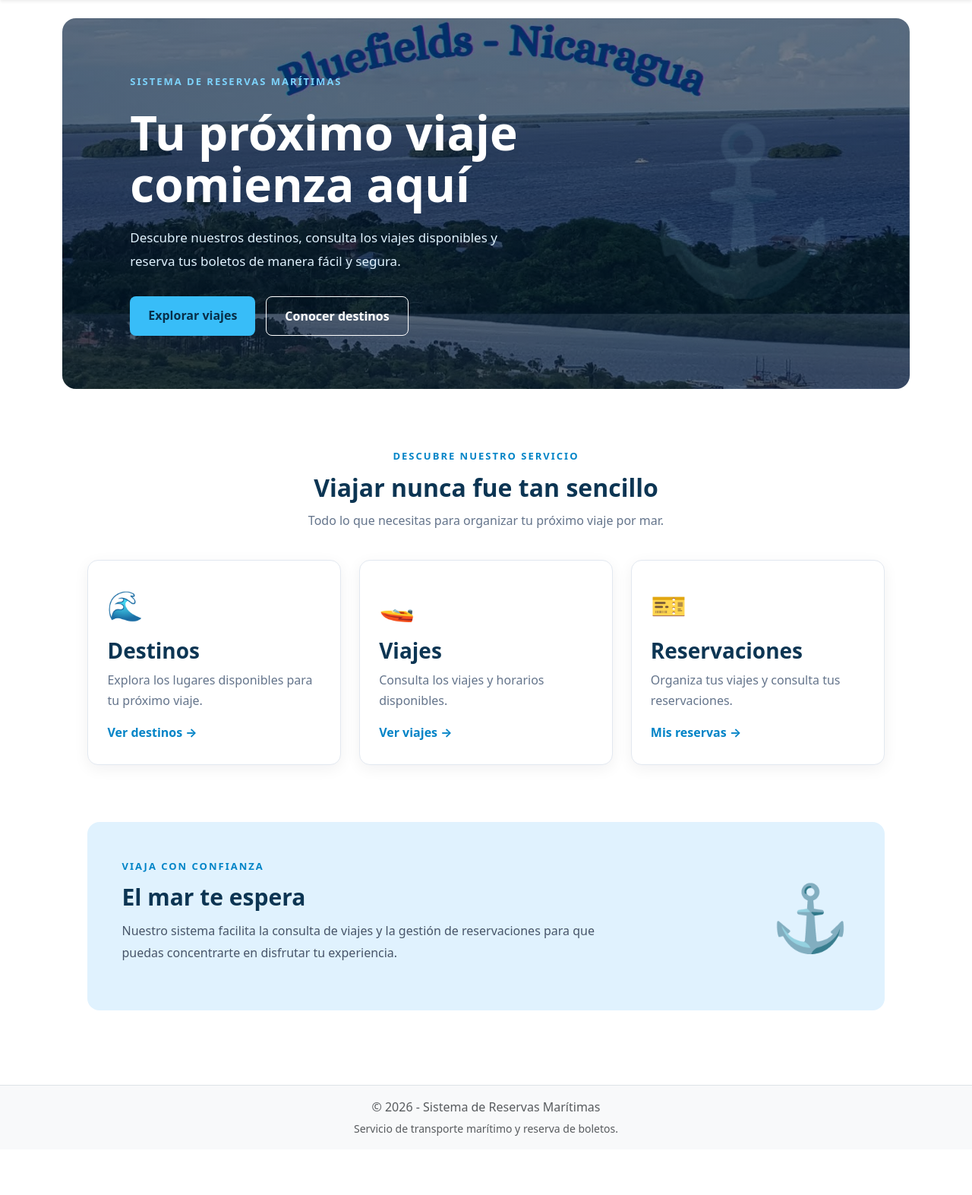
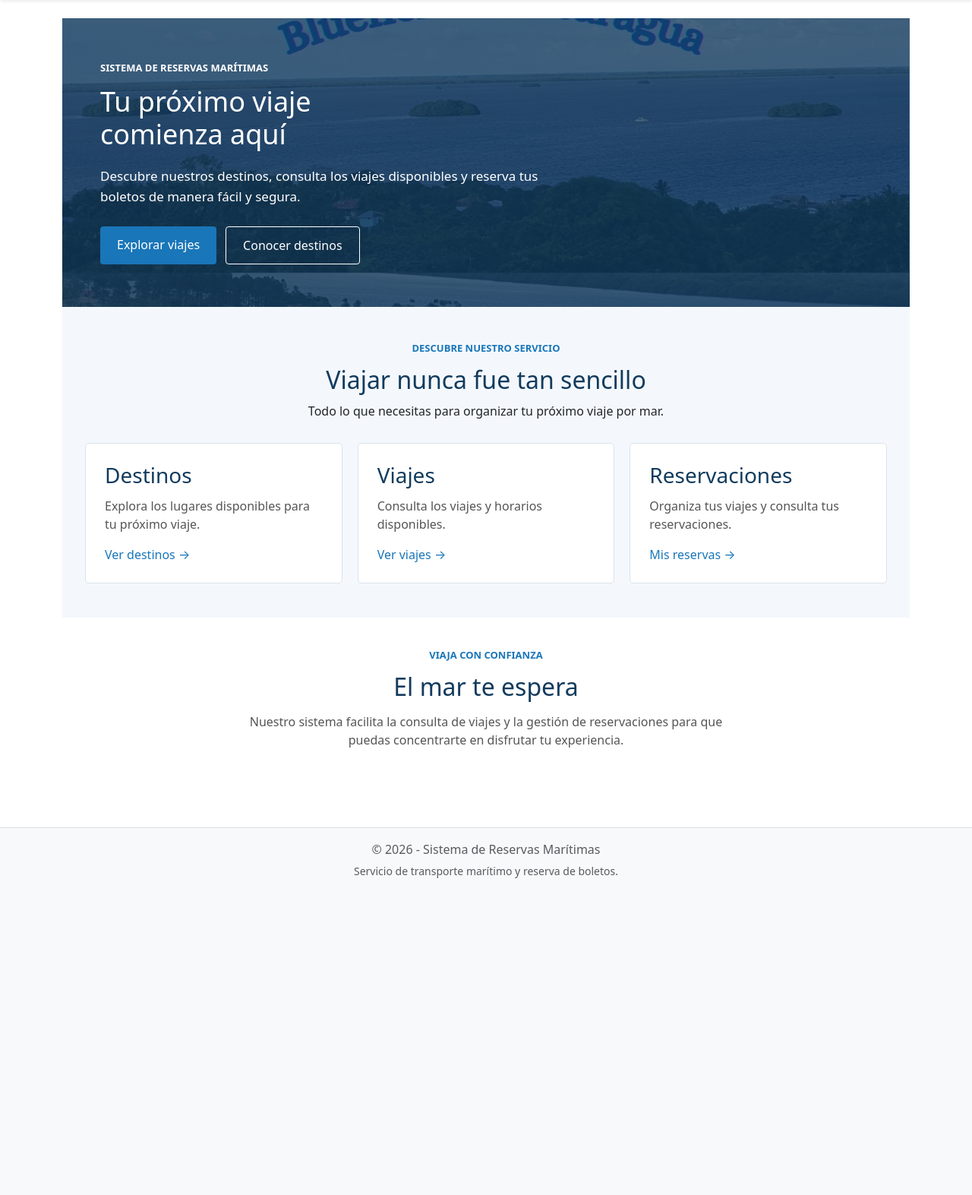
Before and after one commit to stephengarcia1009-coder/Proyecto_final_Reserva, an ASP.NET Core app: page / in a window 1280 px wide. Shown: the part 56-1629 px from the top of the page at 76% size. After the commit the page ends 1212 px from the top, so only its background shows below. Run offline with ASP.NET Core 8, Linux system fonts and the light colour scheme; style sheets or scripts are compiled from the project's sources; the project's own start-up code is not run, and a stand-in starts its controllers and pages.

Commit message:
Actualizacion diseño de página Home

```diff
--- a/Proyecto_De-Reserva-de-boletosMar/Views/Home/Index.cshtml
+++ b/Proyecto_De-Reserva-de-boletosMar/Views/Home/Index.cshtml
@@ -14,11 +14,13 @@
         </p>
 
         <div class="home-buttons">
-            <a asp-controller="Viajes" asp-action="Index" class="btn-home-primary">
+            <a asp-controller="Viajes" asp-action="Index"
+               class="btn-home-primary">
                 Explorar viajes
             </a>
 
-            <a asp-controller="Destinos" asp-action="Index" class="btn-home-secondary">
+            <a asp-controller="Destinos" asp-action="Index"
+               class="btn-home-secondary">
                 Conocer destinos
             </a>
         </div>
@@ -28,43 +30,65 @@
 <section class="home-services">
     <div class="home-section-heading">
         <span>DESCUBRE NUESTRO SERVICIO</span>
+
         <h2>Viajar nunca fue tan sencillo</h2>
-        <p>Todo lo que necesitas para organizar tu próximo viaje por mar.</p>
+
+        <p>
+            Todo lo que necesitas para organizar tu próximo viaje por mar.
+        </p>
     </div>
 
     <div class="home-service-grid">
+
         <article class="home-service-card">
-            <div class="home-service-icon">🌊</div>
             <h3>Destinos</h3>
-            <p>Explora los lugares disponibles para tu próximo viaje.</p>
-            <a asp-controller="Destinos" asp-action="Index">Ver destinos →</a>
+
+            <p>
+                Explora los lugares disponibles para tu próximo viaje.
+            </p>
+
+            <a asp-controller="Destinos" asp-action="Index">
+                Ver destinos →
+            </a>
         </article>
 
         <article class="home-service-card">
-            <div class="home-service-icon">🚤</div>
             <h3>Viajes</h3>
-            <p>Consulta los viajes y horarios disponibles.</p>
-            <a asp-controller="Viajes" asp-action="Index">Ver viajes →</a>
+
+            <p>
+                Consulta los viajes y horarios disponibles.
+            </p>
+
+            <a asp-controller="Viajes" asp-action="Index">
+                Ver viajes →
+            </a>
         </article>
 
         <article class="home-service-card">
-            <div class="home-service-icon">🎫</div>
             <h3>Reservaciones</h3>
-            <p>Organiza tus viajes y consulta tus reservaciones.</p>
-            <a asp-controller="Reservas" asp-action="MisReservas">Mis reservas →</a>
+
+            <p>
+                Organiza tus viajes y consulta tus reservaciones.
+            </p>
+
+            <a asp-controller="Reservas" asp-action="MisReservas">
+                Mis reservas →
+            </a>
         </article>
+
     </div>
 </section>
 
 <section class="home-about">
     <div>
         <span>VIAJA CON CONFIANZA</span>
+
         <h2>El mar te espera</h2>
+
         <p>
             Nuestro sistema facilita la consulta de viajes y la gestión
             de reservaciones para que puedas concentrarte en disfrutar
             tu experiencia.
         </p>
     </div>
-    <div class="home-about-decoration">⚓</div>
 </section>
--- a/Proyecto_De-Reserva-de-boletosMar/wwwroot/css/site.css
+++ b/Proyecto_De-Reserva-de-boletosMar/wwwroot/css/site.css
@@ -1,118 +1,68 @@
-html {
-  font-size: 14px;
-}
 
-@media (min-width: 768px) {
-  html {
-    font-size: 16px;
-  }
-}
-
-.btn:focus, .btn:active:focus, .btn-link.nav-link:focus, .form-control:focus, .form-check-input:focus {
-  box-shadow: 0 0 0 0.1rem white, 0 0 0 0.25rem #258cfb;
-}
-
-html {
-  position: relative;
-  min-height: 100%;
-}
-
-body {
-  margin-bottom: 60px;
-}
-
-.form-floating > .form-control-plaintext::placeholder, .form-floating > .form-control::placeholder {
-  color: var(--bs-secondary-color);
-  text-align: end;
-}
-
-.form-floating > .form-control-plaintext:focus::placeholder, .form-floating > .form-control:focus::placeholder {
-  text-align: start;
-}
-
-/* ===========================
-   PAGINA PRINCIPAL - HOME
-=========================== */
+/* PAGINA DE INICIO */
 
 .home-hero {
-    min-height: 480px;
+    min-height: 380px;
     display: flex;
     align-items: center;
-    padding: 70px 8%;
-    border-radius: 18px;
-    background-image: linear-gradient(rgba(3, 27, 49, 0.55), rgba(3, 27, 49, 0.55)), url('/Imagen/rotulo.jpg');
+    padding: 50px;
+    background-color: #123b5d;
+    background-image: linear-gradient( rgba(18, 59, 93, 0.75), rgba(18, 59, 93, 0.75) ), url('/Imagen/rotulo.jpg');
     background-size: cover;
     background-position: center;
-    background-repeat: no-repeat;
     color: white;
-    position: relative;
-    overflow: hidden;
-}
-
-    .home-hero::after {
-        content: "⚓";
-        position: absolute;
-        right: 8%;
-        top: 50%;
-        transform: translateY(-50%);
-        font-size: 210px;
-        opacity: 0.12;
 }
 
 .home-hero-content {
-    max-width: 650px;
-    position: relative;
-    z-index: 1;
+    max-width: 600px;
 }
+
+.home-hero h1 {
+    font-size: 36px;
+    margin-bottom: 20px;
+}
+
+.home-hero p {
+    font-size: 17px;
+    line-height: 1.6;
+    margin-bottom: 25px;
+}
+
+/* ETIQUETAS */
 
 .home-tag,
 .home-section-heading span,
 .home-about span {
-    color: #7dd3fc;
+    display: block;
     font-size: 13px;
-    font-weight: 700;
-    letter-spacing: 2px;
+    font-weight: bold;
+    margin-bottom: 12px;
+    color: #1976b9;
 }
 
-.home-hero h1 {
-    font-size: clamp(38px, 5vw, 62px);
-    font-weight: 800;
-    line-height: 1.1;
-    margin: 22px 0;
+.home-hero .home-tag {
+    color: white;
 }
 
-.home-hero p {
-    font-size: 17px;
-    line-height: 1.8;
-    color: #e0f2fe;
-    max-width: 540px;
-}
+/* BOTONES */
 
 .home-buttons {
     display: flex;
+    gap: 12px;
     flex-wrap: wrap;
-    gap: 14px;
-    margin-top: 30px;
 }
 
 .btn-home-primary,
 .btn-home-secondary {
-    padding: 13px 24px;
-    border-radius: 8px;
-    font-weight: 700;
+    display: inline-block;
+    padding: 12px 22px;
+    border-radius: 4px;
     text-decoration: none;
-    transition: 0.3s;
 }
 
 .btn-home-primary {
-    background: #38bdf8;
-    color: #082f49;
-}
-
-    .btn-home-primary:hover {
-        background: #7dd3fc;
-        color: #082f49;
-        transform: translateY(-3px);
+    background-color: #1976b9;
+    color: white;
 }
 
 .btn-home-secondary {
@@ -120,129 +70,107 @@ body {
     color: white;
 }
 
-    .btn-home-secondary:hover {
-        background: white;
-        color: #075985;
+.btn-home-primary:hover {
+    background-color: #145d91;
+    color: white;
 }
 
+.btn-home-secondary:hover {
+    background-color: white;
+    color: #123b5d;
+}
+
+/* SERVICIOS */
+
 .home-services {
-    padding: 75px 3%;
+    padding: 45px 30px;
+    text-align: center;
+    background-color: #f4f8fc;
+}
+
+    .home-services h2 {
+        color: #123b5d;
+        margin-bottom: 10px;
+    }
+
+.home-description {
+    color: #555;
+    margin-bottom: 30px;
 }
 
 .home-section-heading {
-    text-align: center;
-    margin-bottom: 40px;
-}
-
-    .home-section-heading span {
-        color: #0284c7;
+    margin-bottom: 30px;
 }
 
     .home-section-heading h2 {
-        color: #0c3553;
-        font-size: 32px;
-        font-weight: 800;
-        margin: 12px 0;
-    }
-
-    .home-section-heading p {
-        color: #64748b;
+        color: #123b5d;
     }
 
 .home-service-grid {
     display: grid;
     grid-template-columns: repeat(3, 1fr);
-    gap: 24px;
+    gap: 20px;
+    max-width: 1100px;
+    margin: auto;
 }
 
 .home-service-card {
-    padding: 30px 25px;
-    background: white;
-    border: 1px solid #e2e8f0;
-    border-radius: 14px;
-    box-shadow: 0 5px 20px rgba(15, 23, 42, 0.06);
-    transition: 0.3s;
-}
-
-    .home-service-card:hover {
-        transform: translateY(-6px);
-        box-shadow: 0 12px 28px rgba(15, 23, 42, 0.12);
-    }
-
-.home-service-icon {
-    font-size: 38px;
-    margin-bottom: 15px;
+    background-color: white;
+    border: 1px solid #d9e3ec;
+    padding: 25px;
+    text-align: left;
+    border-radius: 5px;
 }
 
     .home-service-card h3 {
-    color: #0c3553;
-    font-weight: 800;
+        color: #123b5d;
+        margin-bottom: 12px;
     }
 
     .home-service-card p {
-    color: #64748b;
-    line-height: 1.7;
+        color: #555;
+        min-height: 48px;
     }
 
     .home-service-card a {
-    color: #0284c7;
-    font-weight: 700;
+        color: #1976b9;
         text-decoration: none;
     }
 
-.home-about {
-    display: flex;
-    align-items: center;
-    justify-content: space-between;
-    gap: 30px;
-    padding: 45px;
-    margin: 0 3% 50px;
-    background: #e0f2fe;
-    border-radius: 16px;
+        .home-service-card a:hover {
+            text-decoration: underline;
         }
 
-    .home-about span {
-        color: #0284c7;
+/* INFORMACION FINAL */
+
+.home-about {
+    padding: 40px 25px;
+    text-align: center;
+    background-color: white;
 }
 
     .home-about h2 {
-        color: #0c3553;
-        font-size: 30px;
-        font-weight: 800;
-        margin: 12px 0;
+        color: #123b5d;
     }
 
     .home-about p {
-        color: #475569;
         max-width: 650px;
-        line-height: 1.8;
+        margin: 15px auto;
+        color: #555;
     }
 
-.home-about-decoration {
-    font-size: 85px;
-    color: #0284c7;
-}
-
-/* Adaptación a celulares */
+/* DISEÑO RESPONSIVE */
 
 @media (max-width: 768px) {
     .home-hero {
-        min-height: 420px;
-        padding: 45px 25px;
+        padding: 30px 20px;
     }
 
-        .home-hero::after {
-            right: -20px;
-            font-size: 130px;
+        .home-hero h1 {
+            font-size: 28px;
         }
 
     .home-service-grid {
         grid-template-columns: 1fr;
     }
-
-    .home-about {
-        flex-direction: column;
-        align-items: flex-start;
-        padding: 30px;
 }
-}
```
Lines whose indentation alone changed are shown as unchanged.
